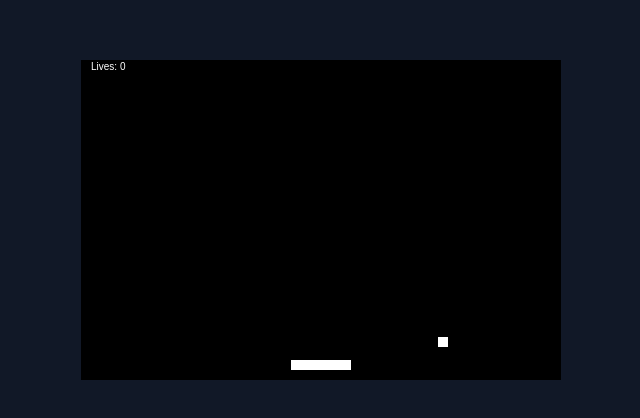
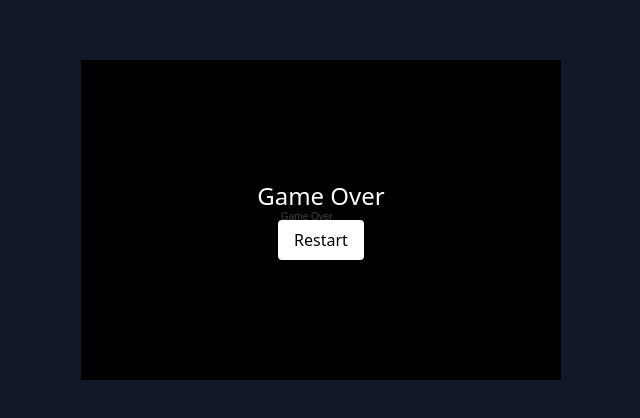
Before and after one commit to pablopez/pong_android, a Vue app: page / in a window 1280 px wide. Shown: the part 180-598 px from the top of the page, without its empty margins (319-959 px from the left). Built offline with nearby package versions, Linux system fonts and the light colour scheme.

Commit message:
Add game over and restart logic

```diff
--- a/src/widgets/pong-game/ui/PongGame.vue
+++ b/src/widgets/pong-game/ui/PongGame.vue
@@ -1,5 +1,19 @@
 <template>
-  <canvas ref="canvas" width="480" height="320" class="bg-black"></canvas>
+  <div class="relative">
+    <canvas ref="canvas" width="480" height="320" class="bg-black"></canvas>
+    <div
+      v-if="gameOver"
+      class="absolute inset-0 flex flex-col items-center justify-center bg-black bg-opacity-75 text-white"
+    >
+      <div class="mb-2 text-2xl">Game Over</div>
+      <button
+        class="px-4 py-2 bg-white text-black rounded"
+        @click="handleRestart"
+      >
+        Restart
+      </button>
+    </div>
+  </div>
 </template>
 
 <script setup lang="ts">
@@ -8,6 +22,8 @@ import { INITIAL_LIVES } from '../../../shared/constants'
 
 const canvas = ref<HTMLCanvasElement | null>(null)
 let lives = INITIAL_LIVES
+const gameOver = ref(false)
+let handleRestart = () => {}
 
 onMounted(() => {
   const ctx = canvas.value!.getContext('2d')!
@@ -32,6 +48,12 @@ onMounted(() => {
   const update = () => {
     ctx.clearRect(0, 0, width, height)
 
+    if (gameOver.value) {
+      ctx.fillStyle = 'white'
+      ctx.fillText('Game Over', width / 2 - 40, height / 2)
+      return
+    }
+
     // ball
     ballX += ballVX
     ballY += ballVY
@@ -46,7 +68,11 @@ onMounted(() => {
         ballY = height - 20 - 5
       } else if (ballY + 5 > height) {
         lives--
-        resetBall()
+        if (lives <= 0) {
+          gameOver.value = true
+        } else {
+          resetBall()
+        }
       }
     }
 
@@ -64,6 +90,13 @@ onMounted(() => {
 
   update()
 
+  handleRestart = () => {
+    lives = INITIAL_LIVES
+    gameOver.value = false
+    resetBall()
+    update()
+  }
+
   canvas.value!.addEventListener('mousemove', (e) => {
     const rect = canvas.value!.getBoundingClientRect()
     paddleX = e.clientX - rect.left - paddleWidth / 2
```
